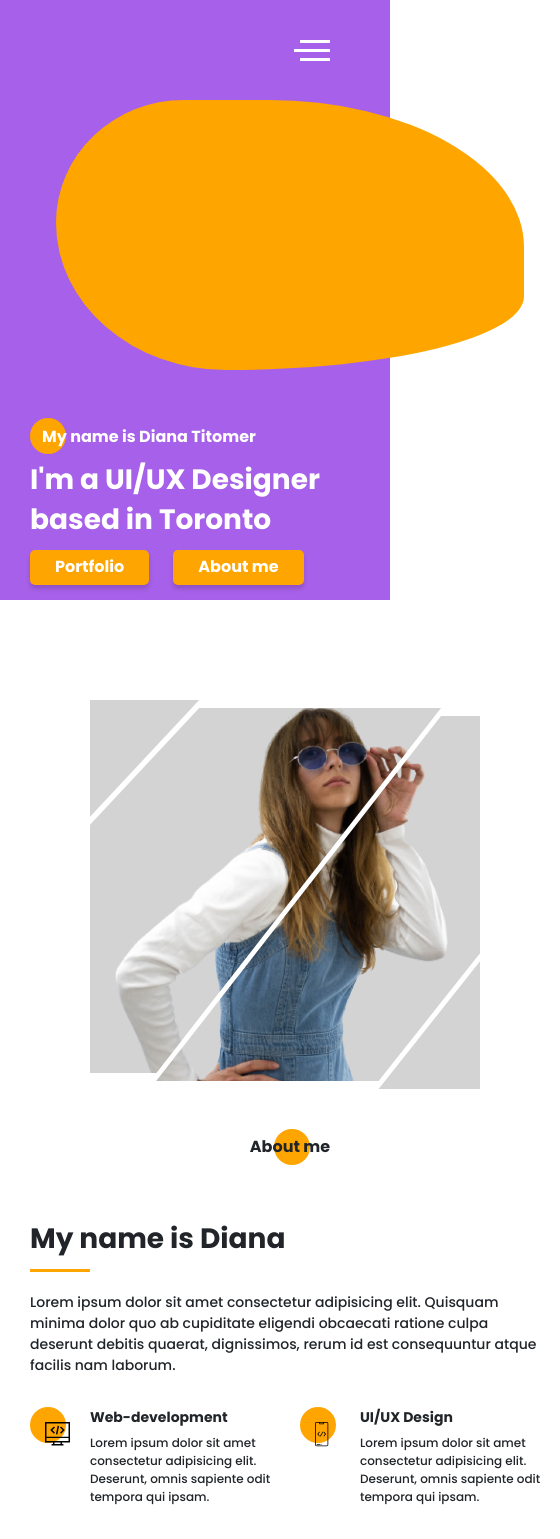
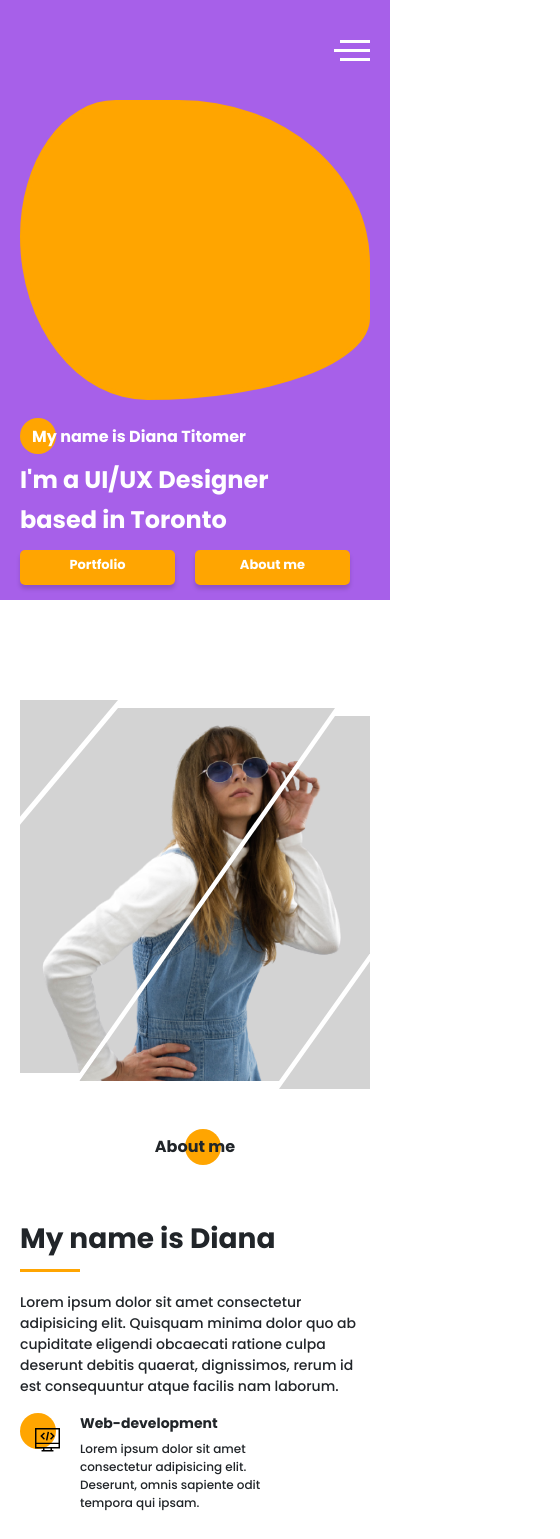
Before and after one commit to AndriyKostenko/HTML-CSS_Portfolio, a website: page src/index.html in a window 390 px wide. Shown: the top 1539 px of the page, 560 px wide, since content can reach past the window. Drawn offline with nearby package versions, Linux system fonts and the light colour scheme; files that its build step writes are made by us from their sources.

Commit message:
refactored adapt. for <= 576px screens

```diff
--- a/src/sass/blocks/_media.scss
+++ b/src/sass/blocks/_media.scss
@@ -24,20 +24,21 @@
 
 @media (max-width: 576px) {
     .container {
-        width: 100%;
-        padding: 0 10px;
+        max-width: 100%;
+        padding: 0 20px 0 20px;
+    }
+
+    .hamburger {
+        right: 20px;
     }
 
     .promo {
         padding-top: 100px;
-        padding-left: 20px;
-        padding-right: 50px;
         &__wrapper {
             grid-template-columns: 1fr;
             grid-template-rows: 300px 60px 80px 60px;
         }
         &__subtitle {
-            grid-row: 2;
             padding-left: 12px;
             padding-top: 25px;
             @include before_circle;
@@ -46,50 +47,41 @@
             }
         }
         &__title {
-            grid-row: 3/4;
             font-weight: bold;
             margin-top: 0;
-            font-size: 28px;
+            font-size: 24px;
             line-height: 40px;
 
         }
         &__btns {
-            grid-row: 4;
+            display: grid;
+            grid-template-columns: repeat(2, 1fr);
             margin-top: 10px;
-            padding-right: 50px;
+            padding-right: 0;
         }
         &__link {
             display: inline-block;
-            height: 35px;
+            max-height: 35px;
             padding-top: 5px;
+            font-size: 13px;
+            text-align: center;
             &:hover {
-                height: 60%;
+                height: 80%;
             }
-
 
         }
         &__main_photo {
             grid-column: 1;
             grid-row: 1;
-            width: 90%;
-            height: 90%;
+            width: 100%;
+            height: 100%;
         }
     }
 
     .about {
-        padding-left: 20px;
-        padding-right: 50px;
+
         &__wrapper {
-            grid-template-columns: minmax(520px, 1fr);
-            grid-template-rows: minmax(115px, auto) minmax(115px, auto);
-            grid-auto-rows: minmax(135px, auto);
-
-        }
-
-        &__img {
-            left: 60px;
-            height: 100%;
-            width: 75%;
+            grid-template-columns: 1fr;
         }
 
         &__title {
@@ -113,7 +105,7 @@
             line-height: 21px;
         }
         &__skills {
-            grid-template: repeat(2, minmax(115px, auto)) / repeat(2, 250px);
+            grid-template-columns: 1fr;
             column-gap: 20px;
             row-gap: 20px;
         }
@@ -125,11 +117,7 @@
             font-size: 28px;
         }
         &__wrapper {
-            margin-top: 60px;
-            display: grid;
-            grid-template-columns: minmax(520px, 1fr);
-            // grid-template-rows: repeat(6, 450px);
-
+            grid-template-columns: 1fr;
             grid-auto-rows: minmax(200px, 0.8fr);
 
             .vertical {
@@ -160,9 +148,7 @@
             font-size: 28px;
         }
         &__wrapper {
-            display: grid;
-            grid-template-columns: 400px;
-            grid-auto-rows: 1fr;
+            grid-template-columns: 1fr;
         }
 
     }
@@ -174,7 +160,7 @@
         }
         &__wrapper {
             padding: 40px 5px 0 5px;
-            grid-template-columns: 520px;
+            grid-template-columns: 1fr;
 
         }
         &__column {
@@ -183,9 +169,12 @@
     }
 
     .contacts {
+
         &__wrapper {
-            grid-template-columns: 400px;
-            grid-template-rows: repeat(8, 200px);
+            padding-left: 0;
+            padding-right: 0;
+            grid-template-columns: 1fr;
+            grid-template-rows: repeat(6, 200px);
         }
         &__links {
             grid-row: 2/5;
@@ -201,20 +190,219 @@
             padding-left: 0;
             @include before_circle;
             &:before {
-                left: 180px;
+                left: 46%;
             }
         }
 
         &__social {
+            padding-left: 20px;
             text-align: center;
-
         }
         &__text {
             padding-top: 550px;
         }
         &__form {
-            grid-template: 45px 190px 45px / repeat(2, 180px) ;
+            grid-template: 45px 190px 45px / repeat(2, 1fr) ;
         }
 
     }
 }
+
+// @media (max-width: 320px) {
+//     .container {
+//         width: 100%;
+//         padding: 0 10px;
+//     }
+//     .hamburger {
+//         top: 20px;
+//         right: 40px;
+//     }
+
+//     .promo {
+//         padding-left: 10px;
+//         &__wrapper {
+//             grid-template-columns: 280px;
+//             grid-template-rows: 300px 60px 80px 60px;
+//         }
+//         &__subtitle {
+//             grid-row: 2;
+//             padding-left: 12px;
+//             padding-top: 25px;
+//             @include before_circle;
+//             &:before {
+//                 top: 30%;
+//             }
+//         }
+//         &__title {
+//             grid-row: 3/4;
+//             font-weight: bold;
+//             margin-top: 0;
+//             font-size: 28px;
+//             line-height: 40px;
+
+//         }
+//         &__btns {
+//             grid-row: 4;
+//             margin-top: 10px;
+//             padding-right: 50px;
+//         }
+//         &__link {
+//             display: inline-block;
+//             height: 35px;
+//             padding-top: 5px;
+//             &:hover {
+//                 height: 60%;
+//             }
+
+
+//         }
+//         &__main_photo {
+//             grid-column: 1;
+//             grid-row: 1;
+//             width: 100%;
+//             height: 100%;
+//         }
+//     }
+
+//     .about {
+//         padding-left: 20px;
+//         padding-right: 50px;
+//         &__wrapper {
+//             grid-template-columns: minmax(520px, 1fr);
+//             grid-template-rows: minmax(115px, auto) minmax(115px, auto);
+//             grid-auto-rows: minmax(135px, auto);
+
+//         }
+
+//         &__img {
+//             left: 60px;
+//             height: 100%;
+//             width: 75%;
+//         }
+
+//         &__title {
+//             text-align: center;
+//             padding-left: 0;
+//             padding-top: 50px;
+//             @include before_circle;
+//             &:before {
+//                 top: 60%;
+//                 left: 47%;
+//             }
+//         }
+//         &__subtitle {
+//             margin-top: 50px;
+//             font-size: 28px;
+//         }
+//         &__text {
+//             margin-top: 20px;
+//             font-weight: 500;
+//             font-size: 14px;
+//             line-height: 21px;
+//         }
+//         &__skills {
+//             grid-template: repeat(2, minmax(115px, auto)) / repeat(2, 250px);
+//             column-gap: 20px;
+//             row-gap: 20px;
+//         }
+//     }
+
+//     .portfolio {
+
+//         &__subtitle {
+//             font-size: 28px;
+//         }
+//         &__wrapper {
+//             margin-top: 60px;
+//             display: grid;
+//             grid-template-columns: minmax(520px, 1fr);
+//             // grid-template-rows: repeat(6, 450px);
+
+//             grid-auto-rows: minmax(200px, 0.8fr);
+
+//             .vertical {
+//                 grid-column: 1;
+//                 grid-row: 3;
+
+//             }
+//             .horizontal {
+//                 grid-column: 1;
+//                 grid-row: 4;
+
+//             }
+//         }
+//         &__item {
+//             overflow: hidden;
+//             position: relative;
+//             img {
+//                 width: 100%;
+//                 height: 100%;
+//                 object-fit: cover;
+//             }
+
+//         }
+//     }
+
+//     .skills {
+//         &__subtitle {
+//             font-size: 28px;
+//         }
+//         &__wrapper {
+//             display: grid;
+//             grid-template-columns: 400px;
+//             grid-auto-rows: 1fr;
+//         }
+
+//     }
+
+//     .resume {
+//         &__subtitle {
+//             font-size: 28px;
+
+//         }
+//         &__wrapper {
+//             padding: 40px 5px 0 5px;
+//             grid-template-columns: 520px;
+
+//         }
+//         &__column {
+//             padding-top: 30px;
+//         }
+//     }
+
+//     .contacts {
+//         &__wrapper {
+//             grid-template-columns: 400px;
+//             grid-template-rows: repeat(8, 200px);
+//         }
+//         &__links {
+//             grid-row: 2/5;
+//             max-height: 450px;
+//         }
+//         &__descr {
+//             text-align: center;
+//             .divider {
+//                 margin: 25px auto 0 auto;
+//             }
+//         }
+//         &__title {
+//             padding-left: 0;
+//             @include before_circle;
+//             &:before {
+//                 left: 180px;
+//             }
+//         }
+
+//         &__social {
+//             text-align: center;
+
+//         }
+//         &__text {
+//             padding-top: 550px;
+//         }
+//         &__form {
+//             grid-template: 45px 190px 45px / repeat(2, 180px) ;
+//         }
+
+//     }
+// }
```
Also changed, not shown: dist/css/style.min.css.
